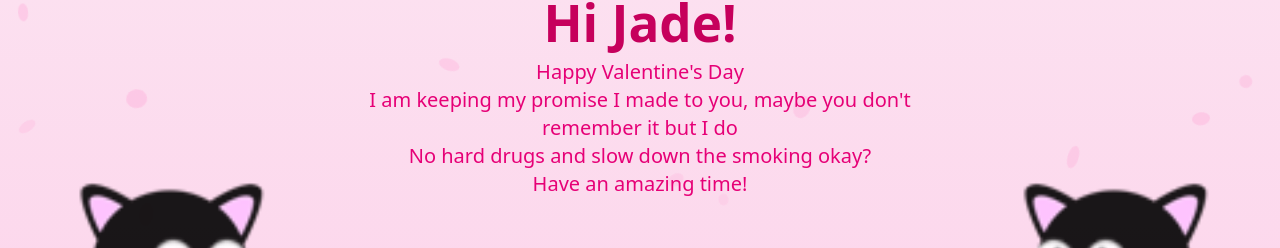
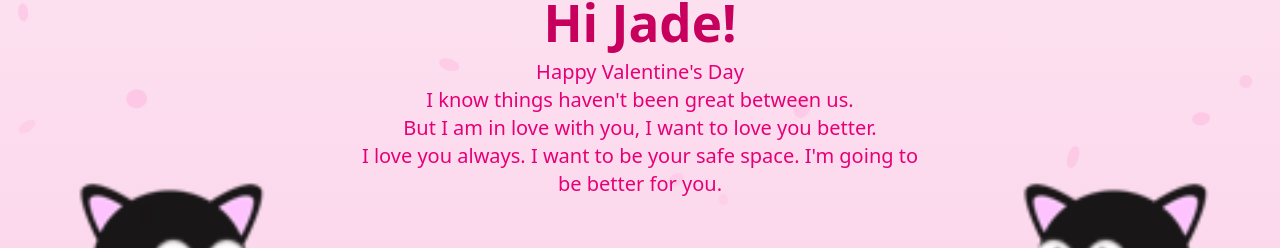
Before and after one commit to cylify/jade, a React (Vite) app: page / in a window 1280 px wide. Shown: the part 296-544 px from the top of the page. Built offline with nearby package versions, Linux system fonts and the light colour scheme; no server answers; sample sign-in values are in the browser's storage.

Commit message:
file change and addition

```diff
--- a/src/pages/Home.jsx
+++ b/src/pages/Home.jsx
@@ -40,13 +40,13 @@ function Home() {
           Happy Valentine's Day
         </p>
         <p className="text-pink-600 text-lg sm:text-xl max-w-xl mx-auto">
-          I am keeping my promise I made to you, maybe you don't remember it but I do
+          I know things haven't been great between us.
         </p>
         <p className="text-pink-600 text-lg sm:text-xl max-w-xl mx-auto">
-          No hard drugs and slow down the smoking okay?
+          But I am in love with you, I want to love you better.
         </p>
         <p className="text-pink-600 text-lg sm:text-xl max-w-xl mx-auto">
-          Have an amazing time!
+          I love you always. I want to be your safe space.  I'm going to be better for you.
         </p>
       </div>
 
```
Also changed, not shown: 1 other file (tests, documents, lock files or other folders).
